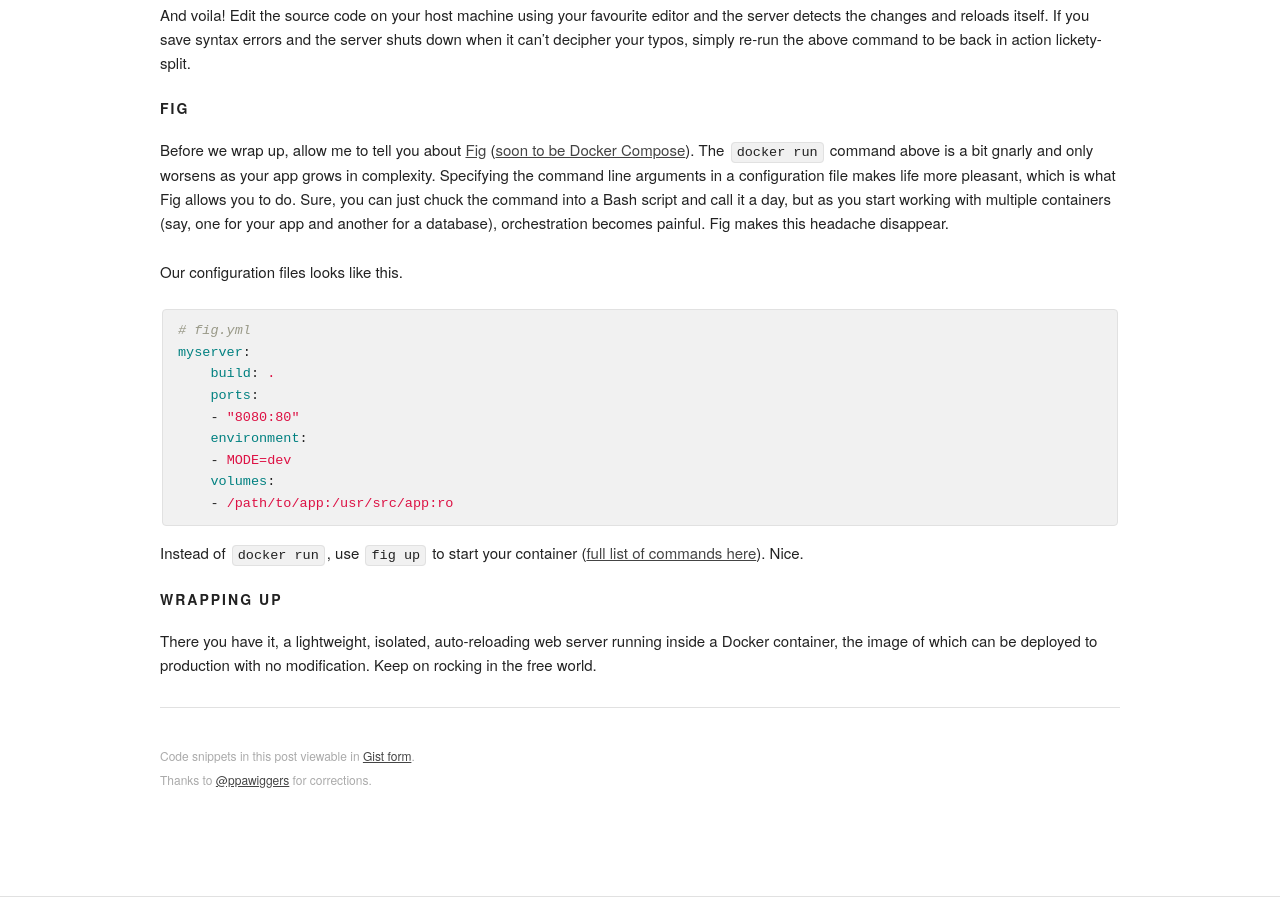
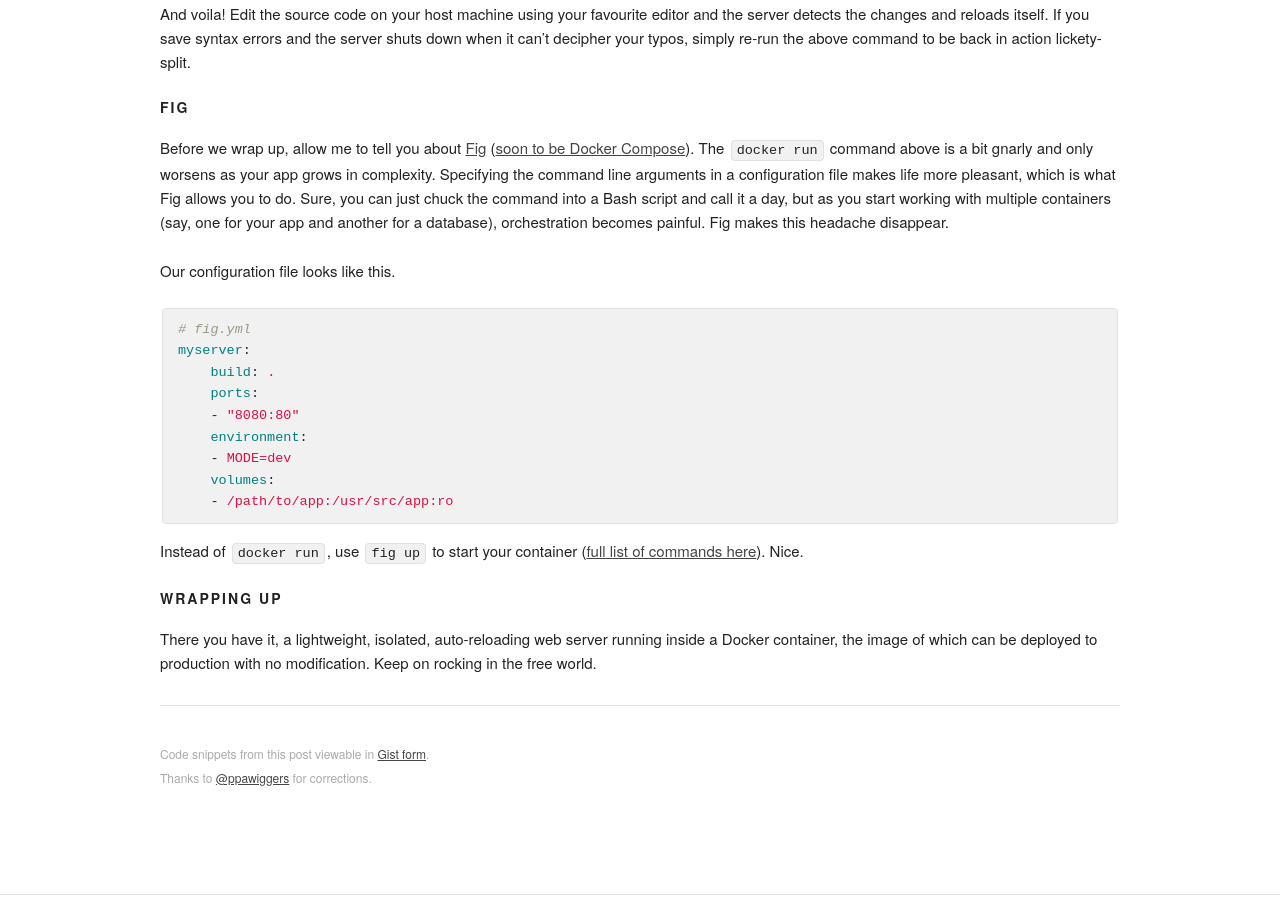
Before and after one commit to mminer/mminer.github.com, a Jekyll site: the page built from _posts/2015-01-25-docker-dev-environment-for-web-app.md, in a window 1280 px wide and 900 px high, scrolled down 3070 px. Built offline with Jekyll 4.4.1, drawn with Linux system fonts in a browser that asks for light colours; some web fonts are replaced; Markdown is read by kramdown in place of the engine named in the settings; some of the changed text lies outside the part shown.

Commit message:
Typo correction

````diff
--- a/_posts/2015-01-25-docker-dev-environment-for-web-app.md
+++ b/_posts/2015-01-25-docker-dev-environment-for-web-app.md
@@ -72,7 +72,7 @@
 
 #### -onbuild
 
-Several of the official Docker base images have a useful -onbuild variant. [The one we're using](https://github.com/docker-library/python/blob/e236058d5c3601af1d38ba27b4fe217c5d678c02/3.4/onbuild/Dockerfile), in addition to installing Python and Pip in the image, also copies our source code to the */usr/src/app/* directory and installs packages listed in *requirements.txt*. It's a minor convenience, but it saves some boilerplate from our *Dockerfile*. There's `-onbuild` variants for [Node.js](https://registry.hub.docker.com/_/node/), [Ruby](https://registry.hub.docker.com/_/ruby/), and [Go](https://registry.hub.docker.com/_/golang/) also. Highly recommended.
+Several of the official Docker base images have a useful -onbuild variant. [The one we're using](https://github.com/docker-library/python/blob/e236058d5c3601af1d38ba27b4fe217c5d678c02/3.4/onbuild/Dockerfile), in addition to installing Python and Pip in the image, also copies our source code to the */usr/src/app/* directory and installs packages listed in *requirements.txt*. It's a minor convenience, but it saves some boilerplate from our *Dockerfile*. There's -onbuild variants for [Node.js](https://registry.hub.docker.com/_/node/), [Ruby](https://registry.hub.docker.com/_/ruby/), and [Go](https://registry.hub.docker.com/_/golang/) also. Highly recommended.
 
 
 ## Fire It Up
@@ -131,7 +131,7 @@
 
 Before we wrap up, allow me to tell you about [Fig](http://www.fig.sh) ([soon to be Docker Compose](https://github.com/docker/fig/issues/861)). The `docker run` command above is a bit gnarly and only worsens as your app grows in complexity. Specifying the command line arguments in a configuration file makes life more pleasant, which is what Fig allows you to do. Sure, you can just chuck the command into a Bash script and call it a day, but as you start working with multiple containers (say, one for your app and another for a database), orchestration becomes painful. Fig makes this headache disappear.
 
-Our configuration files looks like this.
+Our configuration file looks like this.
 
 ```yaml
 # fig.yml
@@ -156,7 +156,7 @@
 ---
 
 <small>
-    Code snippets in this post viewable in [Gist form](https://gist.github.com/mminer/44e599c35b7bf87ec614).
+    Code snippets from this post viewable in [Gist form](https://gist.github.com/mminer/44e599c35b7bf87ec614).
     <br>
     Thanks to [@ppawiggers](https://twitter.com/ppawiggers) for corrections.
 </small>
````
